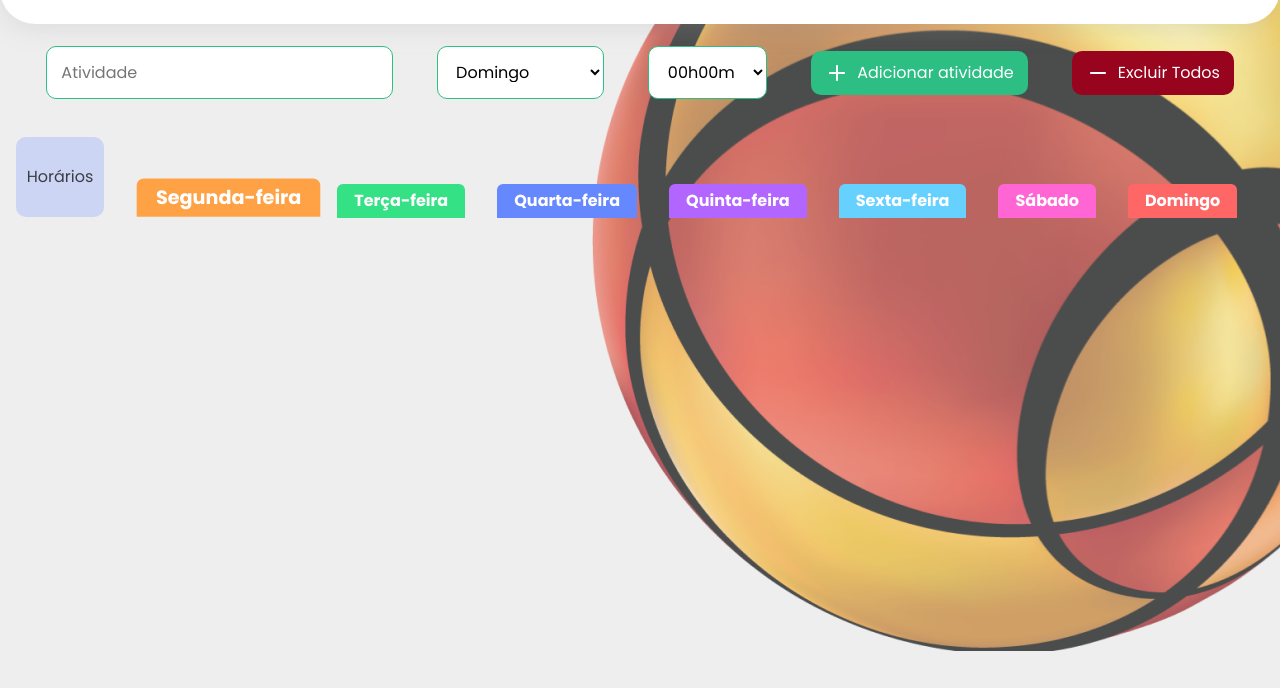
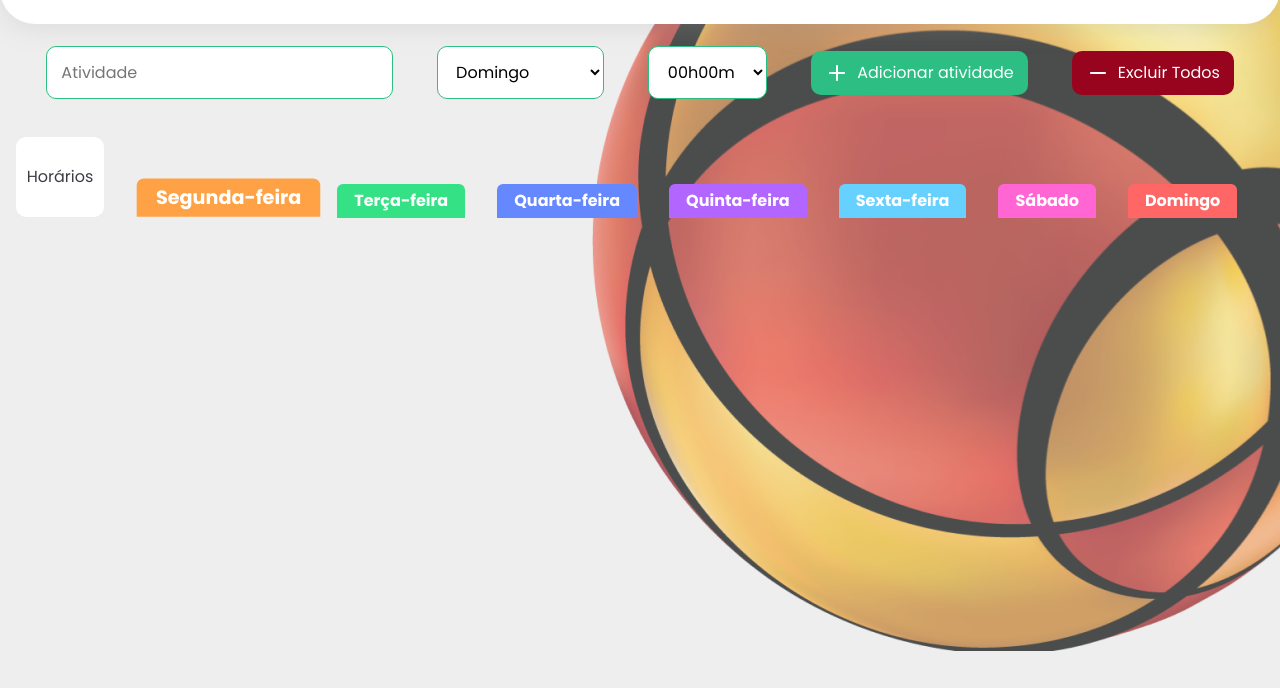
Before and after one commit to DenisLevy76/compass-front-challenge-weekly-planning, a plain HTML site: page index.html in a window 1280 px wide. Shown: the part 112-800 px from the top of the page. Drawn offline with nearby package versions, Linux system fonts and the light colour scheme.

Commit message:
Update conflict time line width

```diff
--- a/index.html
+++ b/index.html
@@ -108,7 +108,7 @@
         </button>
       </form>
       <div class="tab-line">
-        <p class="tab-line__times">Horários</p>
+        <p class="tab-line__times white">Horários</p>
         <ul class="nav nav-tabs" id="myTab" role="tablist"></ul>
       </div>
 
--- a/scripts/home.js
+++ b/scripts/home.js
@@ -34,6 +34,8 @@ const createActivity = (event) => {
       [time.value]: [activity.value.replace(/<[^>]*>?/gm, '')],
     };
   }
+
+  console.log(data);
 
   updateScreen();
 };
--- a/styles/activitiesList.css
+++ b/styles/activitiesList.css
@@ -7,6 +7,9 @@
 
   padding: 0 1rem;
   padding-bottom: 2rem;
+
+  width: fit-content;
+  min-width: 99vw;
 }
 
 .tab-content {
@@ -14,6 +17,7 @@
   flex-direction: column;
   flex: 1;
 }
+
 .tab-pane {
   display: flex;
   flex-direction: column;
--- a/styles/components/activity.css
+++ b/styles/components/activity.css
@@ -53,6 +53,10 @@
   justify-content: center;
 }
 
+.white {
+  background-color: white;
+}
+
 .activity__activities {
   display: flex;
   gap: 1.2rem;
```
